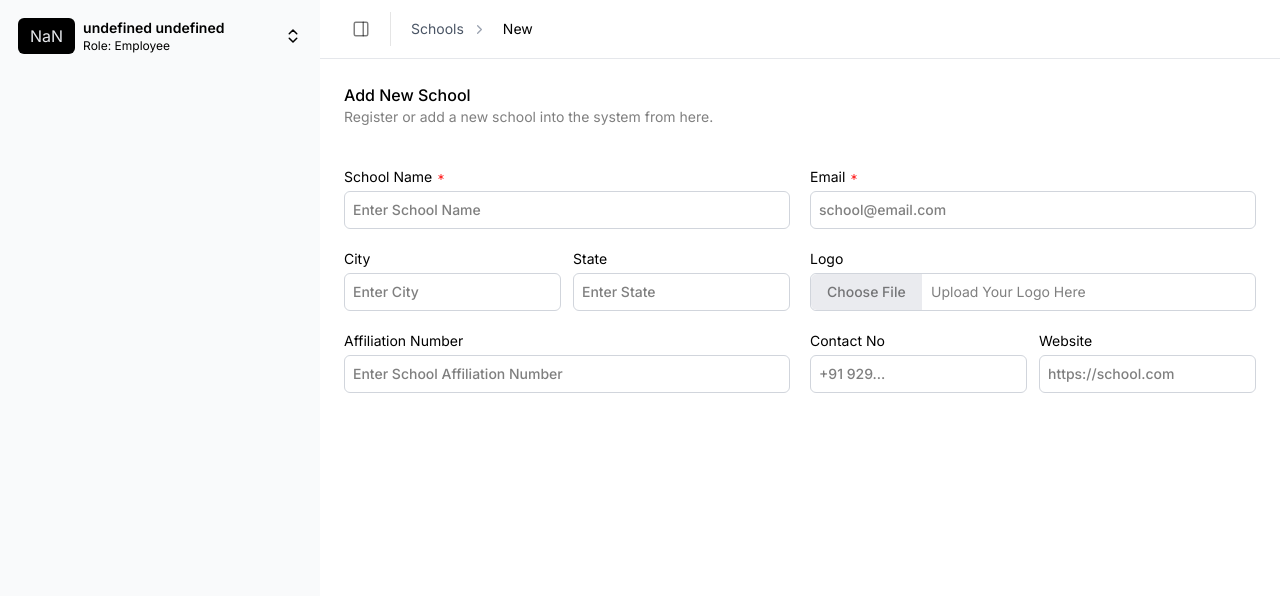
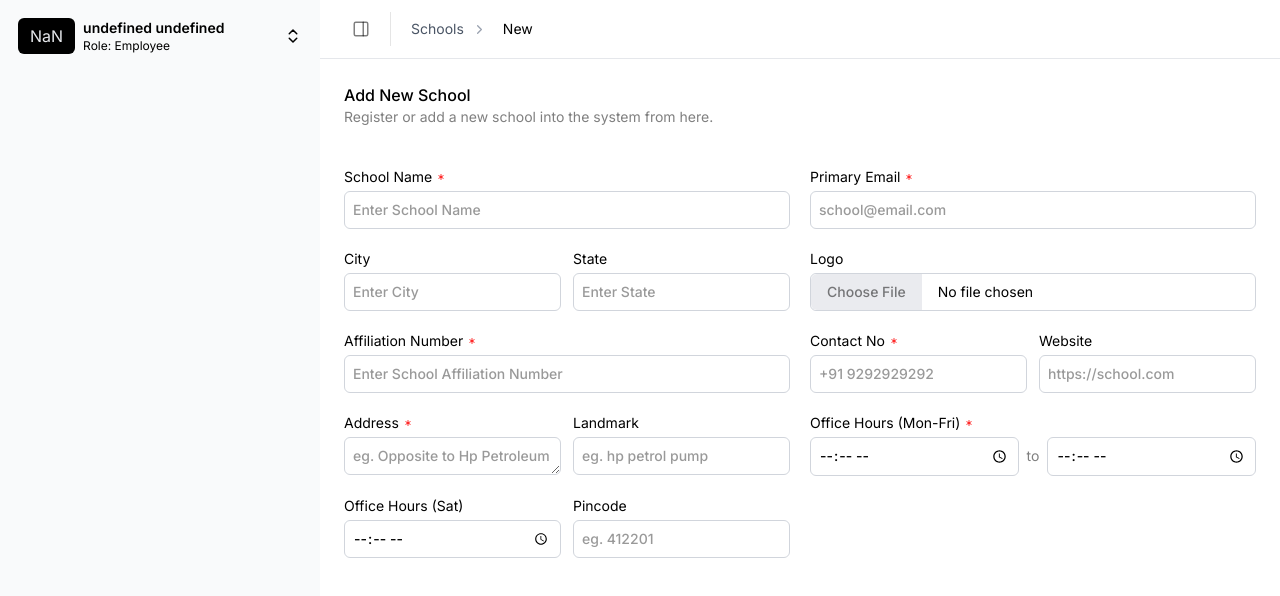
Before and after one commit to GauravJawalkar/School_ERP_Frontend, a Next.js app: page /schools/new in a window 1280 px wide. Shown: the top 596 px of the page. Built offline with nearby package versions, Linux system fonts and the light colour scheme.

Commit message:
AddSchoolPage with additional form fields and improve input placeholders. UI development completed

```diff
--- a/app/(dashboard)/schools/new/page.tsx
+++ b/app/(dashboard)/schools/new/page.tsx
@@ -28,16 +28,16 @@ const AddSchoolPage = () => {
                                 type="text"
                                 name="name"
                                 placeholder="Enter School Name"
-                                className="border border-input-border text-sm p-2 outline-none rounded-md font-medium focus:shadow focus:ring-2 focus:ring-neutral-400/50" />
+                                className="border border-input-border text-sm p-2 outline-none rounded-md font-medium focus:shadow focus:ring-2 focus:ring-neutral-400/50 placeholder:text-black/40" />
                         </div>
                         {/* School Email */}
                         <div className="flex flex-col gap-1">
-                            <label className="text-sm">Email  <RequiredBadge /></label>
+                            <label className="text-sm">Primary Email  <RequiredBadge /></label>
                             <input
                                 type="email"
                                 name="email"
                                 placeholder="school@email.com"
-                                className="border border-input-border text-sm p-2 outline-none rounded-md font-medium focus:shadow focus:ring-2 focus:ring-neutral-400/50" />
+                                className="border border-input-border text-sm p-2 outline-none rounded-md font-medium focus:shadow focus:ring-2 focus:ring-neutral-400/50 placeholder:text-black/40" />
                         </div>
                         {/* Location Details */}
                         <div className="grid grid-cols-1 md:grid-cols-2 gap-3">
@@ -47,7 +47,7 @@ const AddSchoolPage = () => {
                                     type="text"
                                     name="city"
                                     placeholder="Enter City"
-                                    className="border border-input-border text-sm p-2 outline-none rounded-md font-medium focus:shadow focus:ring-2 focus:ring-neutral-400/50" />
+                                    className="border border-input-border text-sm p-2 outline-none rounded-md font-medium focus:shadow focus:ring-2 focus:ring-neutral-400/50 placeholder:text-black/40" />
                             </div>
                             <div className="flex flex-col gap-1">
                                 <label className="text-sm">State</label>
@@ -55,7 +55,7 @@ const AddSchoolPage = () => {
                                     type="text"
                                     name="state"
                                     placeholder="Enter State"
-                                    className="border border-input-border text-sm p-2 outline-none rounded-md font-medium focus:shadow focus:ring-2 focus:ring-neutral-400/50" />
+                                    className="border border-input-border text-sm p-2 outline-none rounded-md font-medium focus:shadow focus:ring-2 focus:ring-neutral-400/50 placeholder:text-black/40" />
                             </div>
                         </div>
                         {/* Logo */}
@@ -65,26 +65,26 @@ const AddSchoolPage = () => {
                                 type="file"
                                 name="logo"
                                 placeholder="Upload Your Logo Here"
-                                className="block w-full text-sm text-transparent file:mr-4 file:py-2 file:px-4 file:rounded-l-md file:border-0 file:text-sm file:font-medium file:bg-gray-200/80 file:text-black/50 hover:file:bg-gray-200 hover:file:text-black before:content-['Upload_Your_Logo_Here'] before:text-black/50 before:absolute before:left-30 before:top-2 relative border border-input-border rounded-md outline-none  focus:shadow focus:ring-2 focus:ring-neutral-400/50 transition-colors cursor-pointer" />
+                                className="block w-full text-sm file:mr-4 file:py-2 file:px-4 file:rounded-l-md file:border-0 file:text-sm file:font-medium file:bg-gray-200/80 file:text-black/50 hover:file:bg-gray-200 hover:file:text-black relative border border-input-border rounded-md outline-none focus:shadow focus:ring-2 focus:ring-neutral-400/50 transition-colors cursor-pointer" />
                         </div>
                         {/* Affiliation  Number */}
                         <div className="flex flex-col gap-1">
-                            <label className="text-sm">Affiliation Number</label>
+                            <label className="text-sm">Affiliation Number <RequiredBadge /></label>
                             <input
                                 type="text"
                                 name="affiliationNumber"
                                 placeholder="Enter School Affiliation Number"
-                                className="border border-input-border text-sm p-2 outline-none rounded-md font-medium focus:shadow focus:ring-2 focus:ring-neutral-400/50" />
+                                className="border border-input-border text-sm p-2 outline-none rounded-md font-medium focus:shadow focus:ring-2 focus:ring-neutral-400/50 placeholder:text-black/40" />
                         </div>
                         {/* Contact & Website */}
                         <div className="grid grid-cols-1 md:grid-cols-2 gap-3">
                             <div className="flex flex-col gap-1">
-                                <label className="text-sm">Contact No</label>
+                                <label className="text-sm">Contact No <RequiredBadge /></label>
                                 <input
                                     type="tel"
                                     name="contact"
-                                    placeholder="+91 929..."
-                                    className="border border-input-border text-sm p-2 outline-none rounded-md font-medium focus:shadow focus:ring-2 focus:ring-neutral-400/50" />
+                                    placeholder="+91 9292929292"
+                                    className="border border-input-border text-sm p-2 outline-none rounded-md font-medium focus:shadow focus:ring-2 focus:ring-neutral-400/50 placeholder:text-black/40" />
                             </div>
                             <div className="flex flex-col gap-1">
                                 <label className="text-sm">Website</label>
@@ -92,7 +92,65 @@ const AddSchoolPage = () => {
                                     type="url"
                                     name="website"
                                     placeholder="https://school.com"
-                                    className="border border-input-border text-sm p-2 outline-none rounded-md font-medium focus:shadow focus:ring-2 focus:ring-neutral-400/50" />
+                                    className="border border-input-border text-sm p-2 outline-none rounded-md font-medium focus:shadow focus:ring-2 focus:ring-neutral-400/50 placeholder:text-black/40" />
+                            </div>
+                        </div>
+                        {/* Address , Landmark and Area */}
+                        <div className="grid grid-cols-1 md:grid-cols-2 gap-3">
+                            <div className="flex flex-col gap-1">
+                                <label className="text-sm">Address <RequiredBadge /></label>
+                                <textarea
+                                    name="address"
+                                    rows={1.1}
+                                    placeholder="eg. Opposite to Hp Petroleum"
+                                    className="border border-input-border text-sm p-2 outline-none rounded-md font-medium focus:shadow focus:ring-2 focus:ring-neutral-400/50  placeholder:text-black/40 slim-scrollbar" />
+                            </div>
+                            <div className="flex flex-col gap-1">
+                                <label className="text-sm">Landmark</label>
+                                <input
+                                    type="text"
+                                    name="landmark"
+                                    placeholder="eg. hp petrol pump"
+                                    className="border border-input-border text-sm p-2 outline-none rounded-md font-medium focus:shadow focus:ring-2 focus:ring-neutral-400/50  placeholder:text-black/40" />
+                            </div>
+                        </div>
+
+                        {/* PinCode , schools-hours */}
+                        <div className="flex flex-col gap-1">
+                            <label className="text-sm">
+                                Office Hours (Mon-Fri) <RequiredBadge />
+                            </label>
+                            <div className="flex w-full items-center gap-2">
+                                <input
+                                    name="officeHoursMondayToFridayFrom"
+                                    type="time"
+                                    className="border border-input-border text-sm p-2 outline-none rounded-md font-medium focus:shadow focus:ring-2 focus:ring-neutral-400/50 placeholder:text-black/40 slim-scrollbar w-full"
+                                />
+                                <span className="text-sm text-black/50">to</span>
+                                <input
+                                    name="officeHoursMondayToFridayTo"
+                                    type="time"
+                                    className="border border-input-border text-sm p-2 outline-none rounded-md font-medium focus:shadow focus:ring-2 focus:ring-neutral-400/50 placeholder:text-black/40 slim-scrollbar w-full"
+                                />
+                            </div>
+                        </div>
+
+                        <div className="grid grid-cols-1 md:grid-cols-2 gap-3">
+                            <div className="flex flex-col gap-1">
+                                <label className="text-sm">Office Hours (Sat)</label>
+                                <input
+                                    name="officeHoursSaturday"
+                                    type="time"
+                                    className="border border-input-border text-sm p-2 outline-none rounded-md font-medium focus:shadow focus:ring-2 focus:ring-neutral-400/50 placeholder:text-black/40 slim-scrollbar w-full"
+                                />
+                            </div>
+                            <div className="flex flex-col gap-1">
+                                <label className="text-sm">Pincode</label>
+                                <input
+                                    type="text"
+                                    name="pincode"
+                                    placeholder="eg. 412201"
+                                    className="border border-input-border text-sm p-2 outline-none rounded-md font-medium focus:shadow focus:ring-2 focus:ring-neutral-400/50 placeholder:text-black/40" />
                             </div>
                         </div>
                     </div>
```
